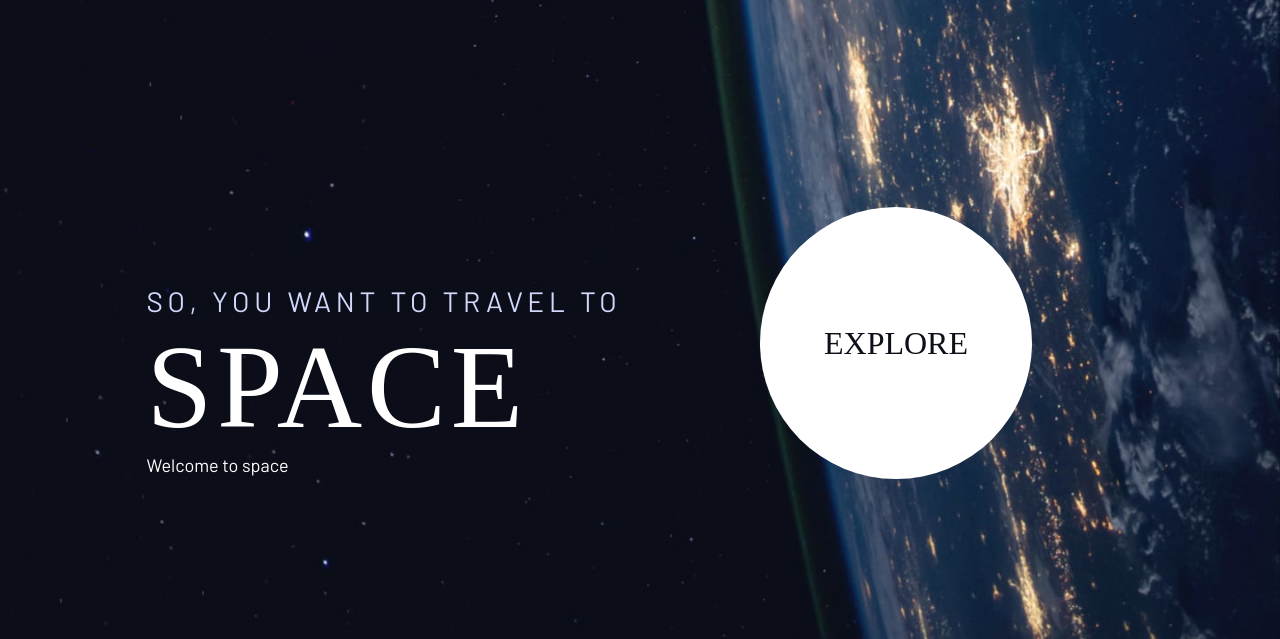
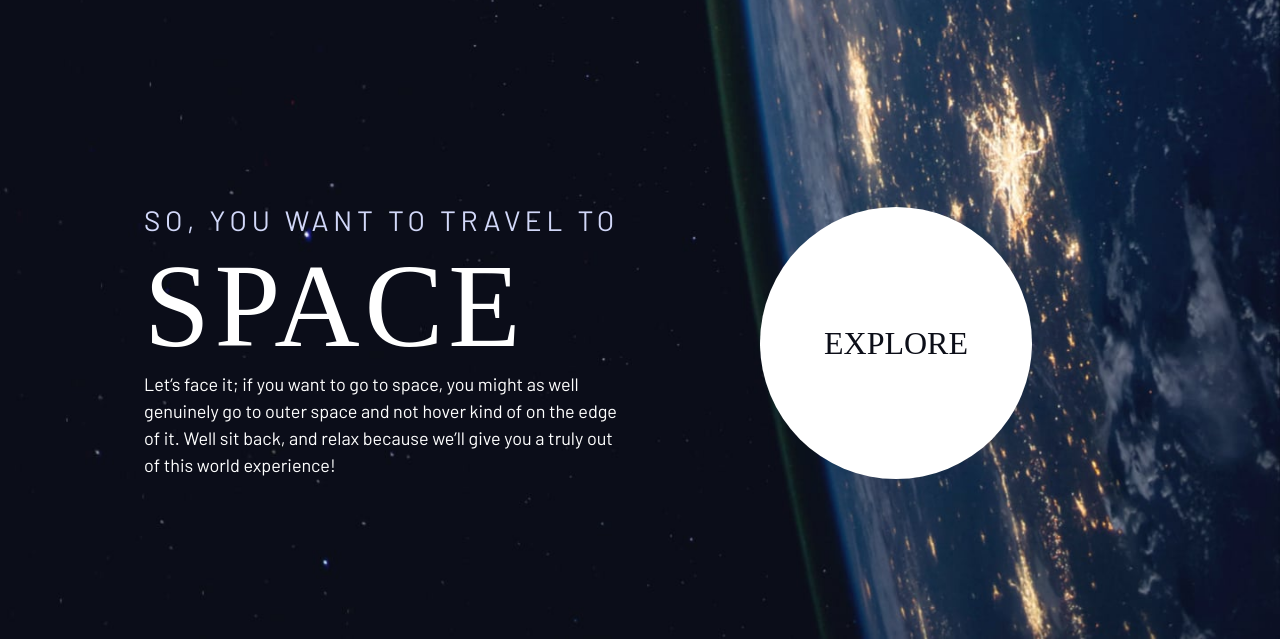
Before and after one commit to Kerraan/space-tourism, a website: page src/index.html in a window 1280 px wide. Shown: the part 161-800 px from the top of the page. Drawn offline with nearby package versions, Linux system fonts and the light colour scheme; files that its build step writes are made by us from their sources; a web font is replaced by a local one.

Commit message:
update index back2

```diff
--- a/src/index.html
+++ b/src/index.html
@@ -84,7 +84,12 @@
           <span class="fs-900 ff-serif text-white d-block">Space</span>
         </h1>
 
-        <p>Welcome to space</p>
+        <p>
+          Let’s face it; if you want to go to space, you might as well genuinely
+          go to outer space and not hover kind of on the edge of it. Well sit
+          back, and relax because we’ll give you a truly out of this world
+          experience!
+        </p>
       </div>
       <div>
         <a
```
